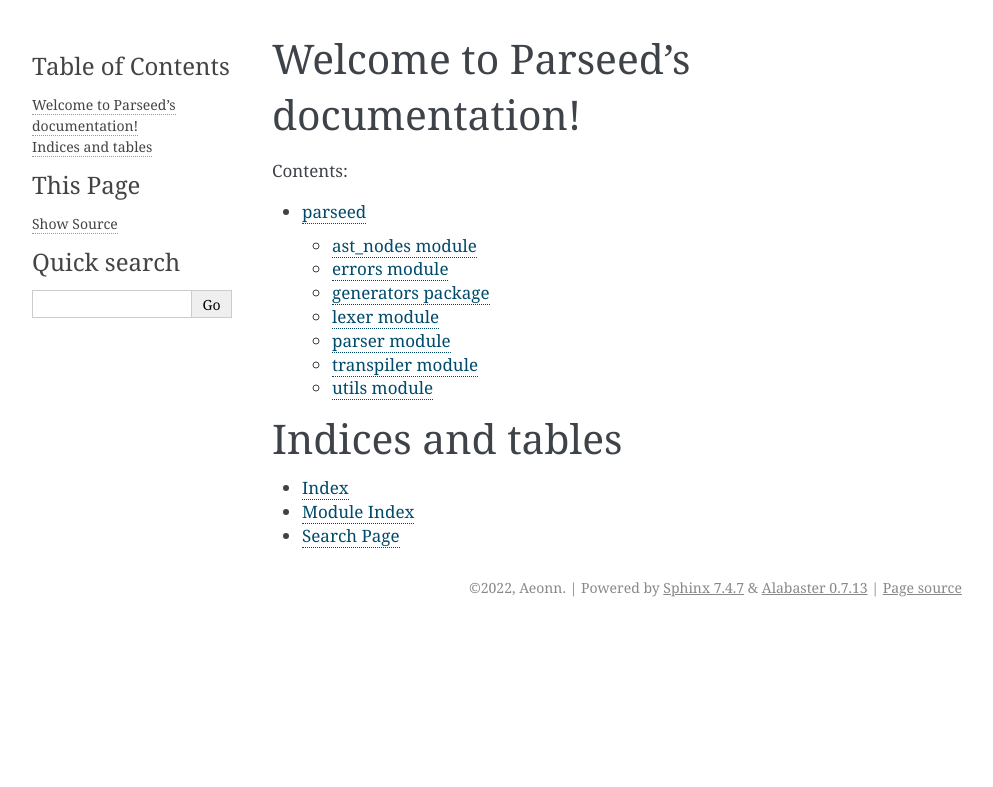
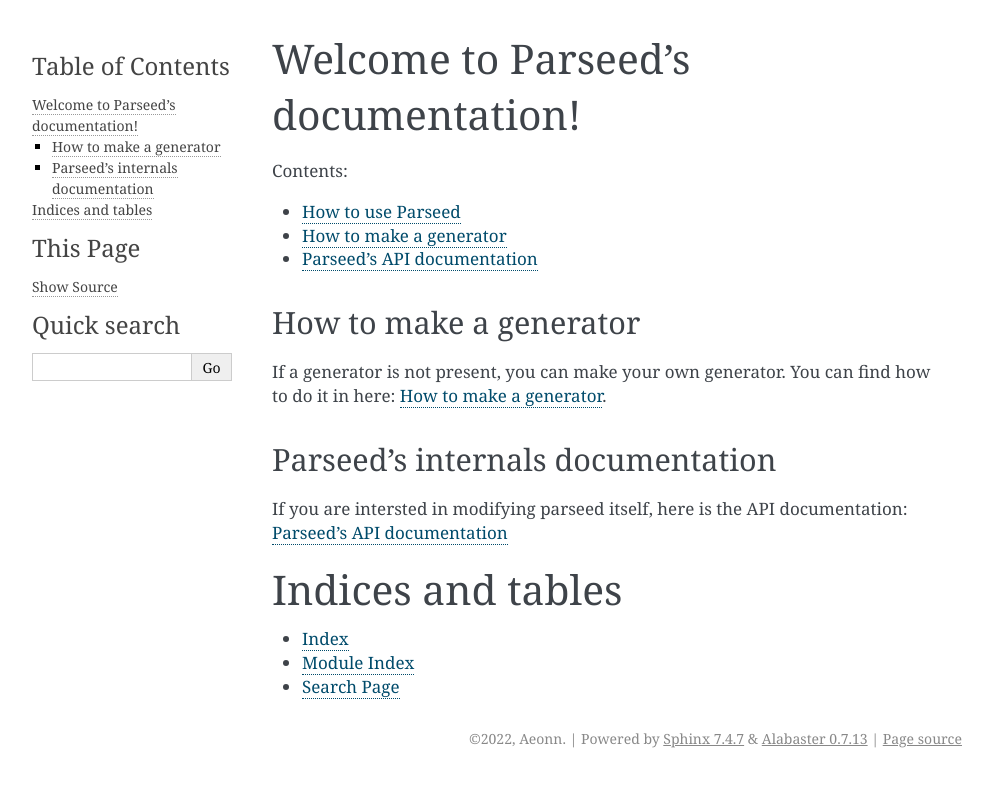
Before and after one commit to A3onn/parseed, a Sphinx documentation site: the page built from documentation/index.rst, in a window 1280 px wide. Shown: the top 787 px of the page, without its empty margins (148-1141 px from the left). Built offline with Sphinx 7.4.7, drawn with Linux system fonts in a browser that asks for light colours.

Commit message:
Added structure for documentation.

```diff
--- a/documentation/conf.py
+++ b/documentation/conf.py
@@ -22,7 +22,7 @@
 templates_path = ['_templates']
 exclude_patterns = ['_build', 'Thumbs.db', '.DS_Store']
 
-
+master_doc = "index"
 
 # -- Options for HTML output -------------------------------------------------
 # https://www.sphinx-doc.org/en/master/usage/configuration.html#options-for-html-output
--- /dev/null
+++ b/documentation/generators/make_a_generator.rst
@@ -0,0 +1,5 @@
+How to make a generator
+=======================
+
+.. toctree::
+    transpiler
--- /dev/null
+++ b/documentation/how_to_use.rst
@@ -0,0 +1,2 @@
+How to use Parseed
+==================
--- a/documentation/index.rst
+++ b/documentation/index.rst
@@ -7,11 +7,24 @@
 ===================================
 
 .. toctree::
-   :maxdepth: 2
+   :maxdepth: 1
    :caption: Contents:
 
-   modules
+   how_to_use
+   generators/make_a_generator
+   internal/modules
 
+How to make a generator
+-----------------------
+
+If a generator is not present, you can make your own generator.
+You can find how to do it in here: :doc:`generators/make_a_generator`.
+
+
+Parseed's internals documentation
+---------------------------------
+
+If you are intersted in modifying parseed itself, here is the API documentation: :doc:`internal/modules`
 
 
 Indices and tables
--- a/documentation/modules.rst
+++ b/documentation/internal/modules.rst
@@ -1,13 +1,11 @@
-parseed
-=======
+Parseed's API documentation
+===========================
 
 .. toctree::
    :maxdepth: 4
 
    ast_nodes
    errors
-   generators
    lexer
    parser
-   transpiler
    utils
```
Also changed, not shown: documentation/generators.rst (deleted, +0 -21 lines), documentation/generators/transpiler.rst (renamed from documentation/transpiler.rst), documentation/internal/ast_nodes.rst (renamed from documentation/ast_nodes.rst), documentation/internal/errors.rst (renamed from documentation/errors.rst), documentation/internal/lexer.rst (renamed from documentation/lexer.rst), documentation/internal/parser.rst (renamed from documentation/parser.rst), documentation/internal/utils.rst (renamed from documentation/utils.rst).
